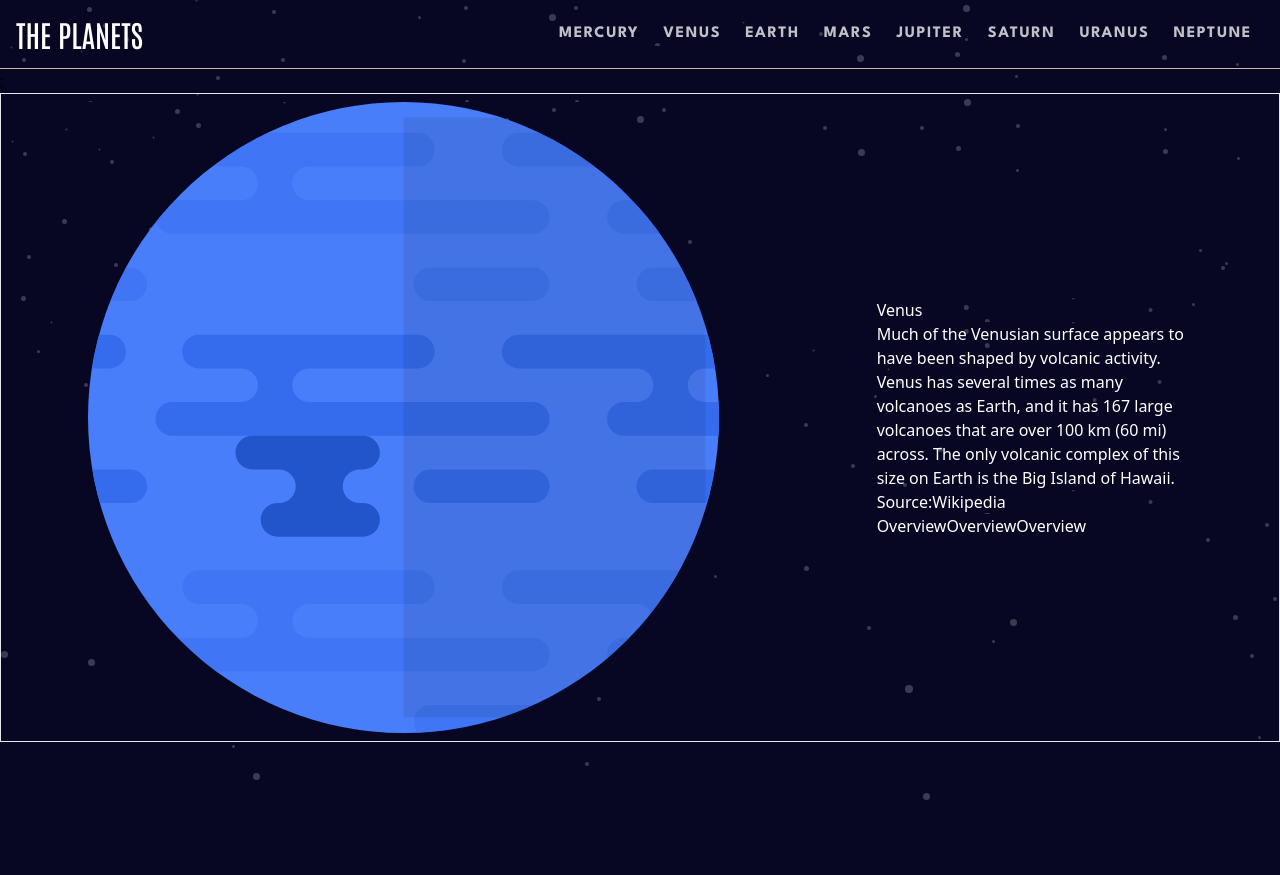
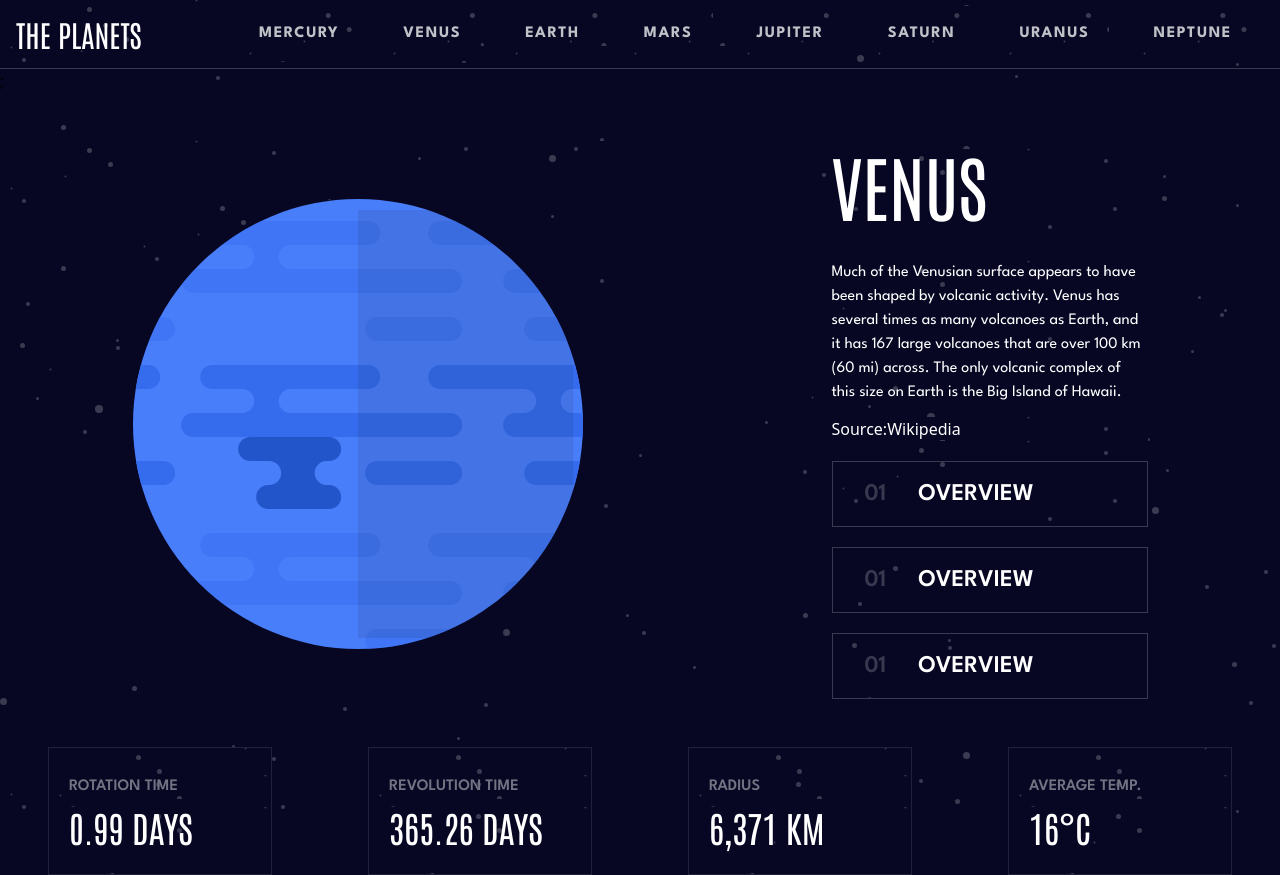
Before and after one commit to paulomiguelJS/planets, a React (Vite) app: page / in a window 1280 px wide. Before the commit the page ends 800 px from the top, so only its background shows below. Built offline with nearby package versions, Linux system fonts and the light colour scheme.

Commit message:
Cards styled, planet animation added

```diff
--- a/src/Pages/index.jsx
+++ b/src/Pages/index.jsx
@@ -1,4 +1,5 @@
 import React from "react";
+import Cards from "../components/Cards";
 import Header from "../components/Header";
 import Planet from "../components/Planet";
 
@@ -7,6 +8,7 @@ const Home = () => {
     <>
       <Header />
       <Planet />
+      <Cards />
     </>
   );
 };
--- a/src/components/Button/index.jsx
+++ b/src/components/Button/index.jsx
@@ -2,7 +2,7 @@ import React from 'react'
 
 const Button = () => {
   return (
-    <button>Overview</button>
+    <button className='flex align-item mt-5 p-4 border border-[#393950] hover:bg-[#6D2ED5] text-left font-body font-semibold text-2xl'><span className='ml-4 mr-8 bg-transparent text-[#38384F] '>01</span>OVERVIEW</button>
   )
 }
 
--- /dev/null
+++ b/src/components/Cards/index.jsx
@@ -0,0 +1,26 @@
+import React from "react";
+
+const Cards = () => {
+  return (
+    <div className="container flex justify-around mx-auto mt-10 ">
+      <div className="border border-[#20203a] flex flex-col justify-center text-white w-56 h-32 pl-5 py-3">
+        <h4 className="text-[#737383] font-body text-base mb-2 font-semibold">ROTATION TIME</h4>
+        <span className="font-title text-4xl">0.99 DAYS</span>
+      </div>
+      <div className="border border-[#20203a] flex flex-col justify-center text-white w-56 h-32 pl-5 py-3">
+        <h4 className="text-[#737383] font-body text-base mb-2 font-semibold">REVOLUTION TIME</h4>
+        <span className="font-title text-4xl">365.26 DAYS</span>
+      </div>
+      <div className="border border-[#20203a] flex flex-col justify-center text-white w-56 h-32 pl-5 py-3">
+        <h4 className="text-[#737383] font-body text-base mb-2 font-semibold">RADIUS</h4>
+        <span className="font-title text-4xl">6,371 KM</span>
+      </div>
+      <div className="border border-[#20203a] flex flex-col justify-center text-white w-56 h-32 pl-5 py-3">
+        <h4 className="text-[#737383] font-body text-base mb-2 font-semibold">AVERAGE TEMP.</h4>
+        <span className="font-title text-4xl">16°C</span>
+      </div>
+    </div>
+  );
+};
+
+export default Cards;
--- a/src/components/Header/index.jsx
+++ b/src/components/Header/index.jsx
@@ -9,18 +9,18 @@ const Header = () => {
         </div>
         <nav >
        <ul className='flex flex-row text-[#c1c1c8] font-body font-bold tracking-widest '>
-           <li className='mx-3 hover:text-white'><a href="">MERCURY</a></li>
-           <li className='mx-3 hover:text-white'><a href="">VENUS</a></li>
-           <li className='mx-3 hover:text-white'><a href="">EARTH</a></li>
-           <li className='mx-3 hover:text-white'><a href="">MARS</a></li>
-           <li className='mx-3 hover:text-white'><a href="">JUPITER</a></li>
-           <li className='mx-3 hover:text-white'><a href="">SATURN</a></li>
-           <li className='mx-3 hover:text-white'><a href="">URANUS</a></li>
-           <li className='mx-3 hover:text-white'><a href="">NEPTUNE</a></li>
+           <li><a  className='mx-3 p-5 hover:text-white' href="">MERCURY</a></li>
+           <li><a  className='mx-3 p-5 hover:text-white' href="">VENUS</a></li>
+           <li><a  className='mx-3 p-5 hover:text-white' href="">EARTH</a></li>
+           <li><a  className='mx-3 p-5 hover:text-white' href="">MARS</a></li>
+           <li><a  className='mx-3 p-5 hover:text-white' href="">JUPITER</a></li>
+           <li><a  className='mx-3 p-5 hover:text-white' href="">SATURN</a></li>
+           <li><a  className='mx-3 p-5 hover:text-white' href="">URANUS</a></li>
+           <li><a  className='mx-3 p-5 hover:text-white' href="">NEPTUNE</a></li>
        </ul>
        </nav>
       </header>
-      <div className="border-b border-[#ccb3b3]"></div>;
+      <div className=" border-b border-[#393950]"></div>;
       </>
   )
 }
--- a/src/components/Planet/index.jsx
+++ b/src/components/Planet/index.jsx
@@ -5,22 +5,23 @@ import pic from "../../assets/planet-neptune.svg";
 
 const Planet = () => {
   return (
-    <main className='p-2 container mx-auto text-white flex items-center justify-around border'>
-        <div className='basis-1/2'>
-            <img className='' src={pic} />
-        </div>
+    <main className='p-2 mt-12 container mx-auto text-white flex items-center justify-around'>
+            <img className="basis-1/3 hover:scale-110 hover:ease-in-out duration-300 "  src={pic} />
         <aside className='basis-1/4'>
-            <h1>Venus</h1>
-            <p>Much of the Venusian surface appears to have been shaped by volcanic activity.
+            <h1 className='font-title text-7xl mb-10'>VENUS</h1>
+            <p className='font-body text-base mb-3'>Much of the Venusian surface appears to have been shaped by volcanic activity.
                 Venus has several times as many volcanoes as Earth, and it has 167 large volcanoes that are over 100 km (60 mi) across.
                  The only volcanic complex of this size on Earth is the Big Island of Hawaii.</p>
             <div>
                 <span>Source:</span>
                 <a href="#">Wikipedia </a>
             </div>
+            <div className='flex flex-col'>
             <Button></Button>
             <Button></Button>
             <Button></Button>
+            </div>
+
 
         </aside>
     </main>
--- a/src/index.css
+++ b/src/index.css
@@ -1,4 +1,4 @@
-@import url('https://fonts.googleapis.com/css2?family=Antonio:wght@500&family=League+Spartan:wght@400;700&display=swap');
+@import url('https://fonts.googleapis.com/css2?family=Antonio:wght@400;500;600;700&family=League+Spartan:wght@400;500;600;700&display=swap');
 
 @tailwind base;
 @tailwind components;
```
